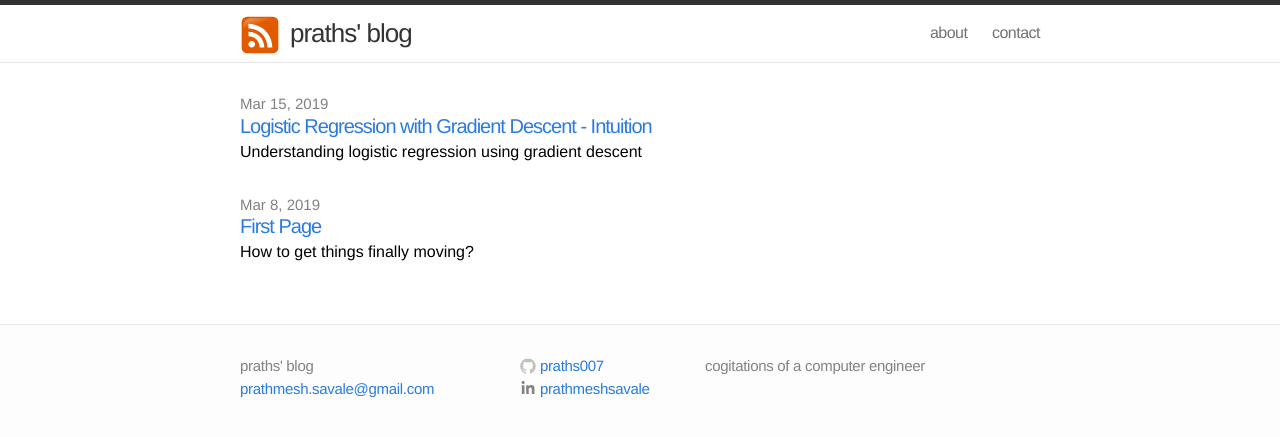
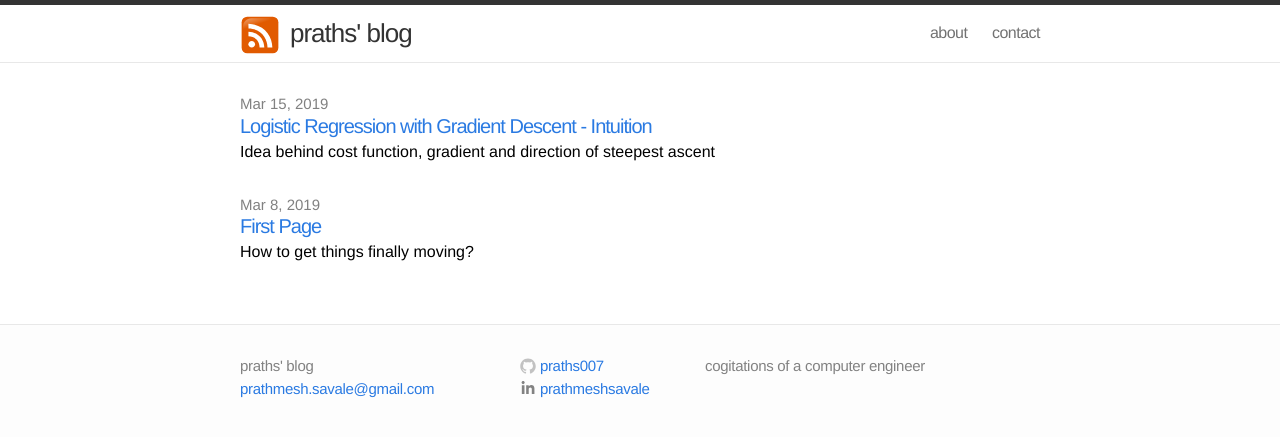
Before and after one commit to praths007/praths007.github.io, a Jekyll site: the page built from index.html, in a window 1280 px wide. Shown: the top 437 px of the page. Built offline with Jekyll 4.4.1, drawn with Linux system fonts in a browser that asks for light colours; comment, search, counter and statistics services are not loaded.

Commit message:
updated logit header

```diff
--- a/_posts/2019-03-15-machine-learning-intuition-logisitic-regression.md
+++ b/_posts/2019-03-15-machine-learning-intuition-logisitic-regression.md
@@ -3,7 +3,7 @@ layout: post
 mathjax: true
 comments: true
 title: "Logistic Regression with Gradient Descent - Intuition"
-excerpt: "Understanding logistic regression using gradient descent"
+excerpt: "Idea behind cost function, gradient and direction of steepest ascent"
 date: 2019-03-15
 ---
 
```
